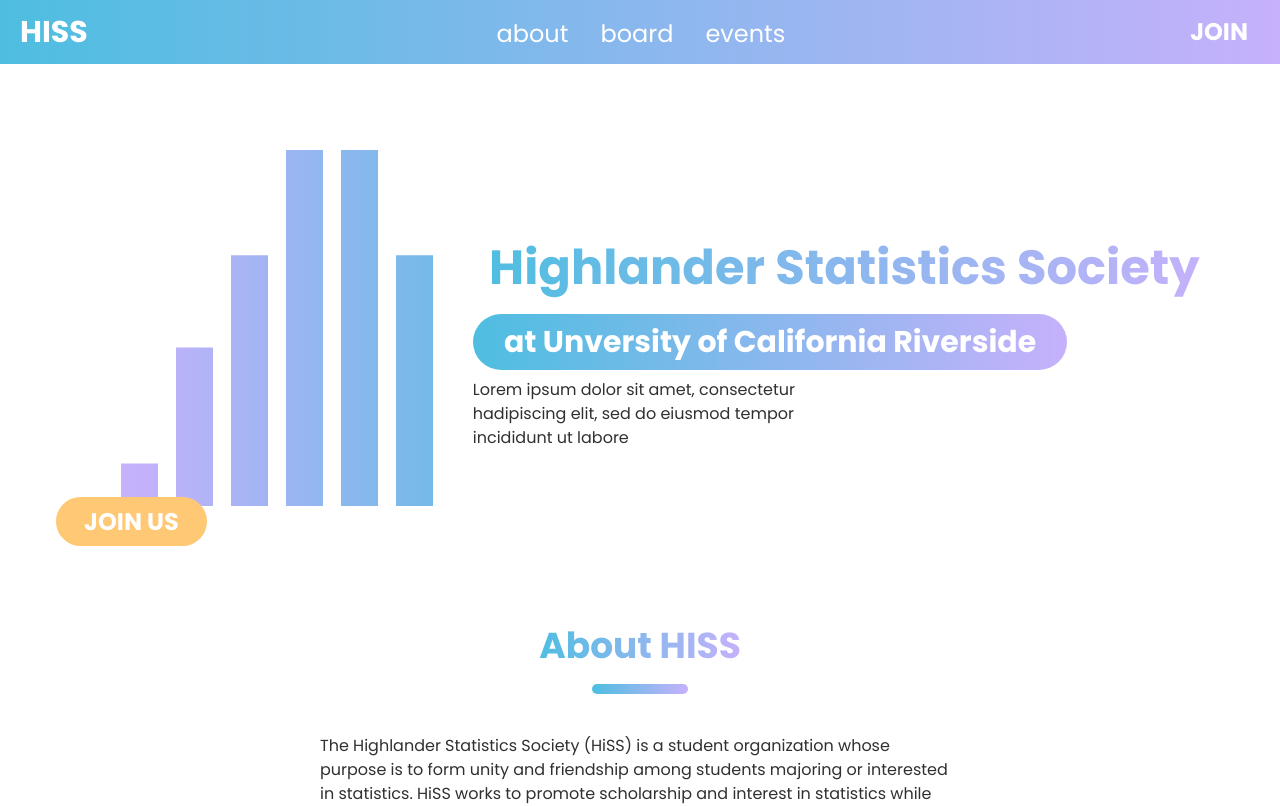
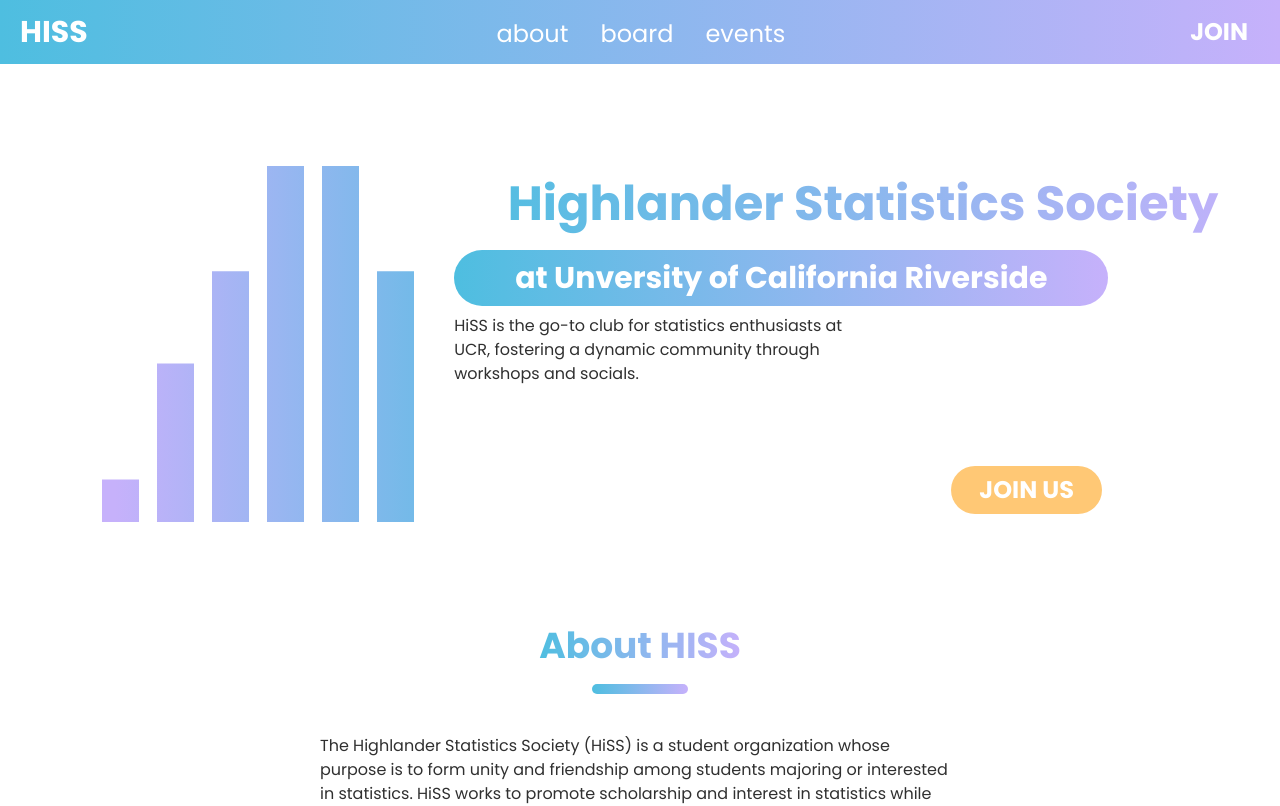
Before and after one commit to acm-ucr/hiss-website, a Next.js app: page / in a window 1280 px wide. Shown: the top 806 px of the page. Built offline with nearby package versions, Linux system fonts and the light colour scheme.

Commit message:
positioned join us button so it looks good on monitor screen and laptop screen in fullscreen

```diff
--- a/src/components/about/Landing.jsx
+++ b/src/components/about/Landing.jsx
@@ -4,28 +4,34 @@ import chart from "../../../public/assets/chart.svg";
 import Button from "../about/Button.jsx";
 const Landing = () => {
   return (
-    <div className="w-full flex justify-center items-center h-[70vh] ">
+    <div className="w-full flex justify-center items-center h-[70vh] relative">
       <div className="flex-row w-auto">
         <div className="h-auto flex sm:flex-row flex-col gap-8 items-center">
           <div className="flex w-1/2 justify-end items-center mr-2 sm:m-0">
             <Image src={chart} className="h-full w-auto m-0" alt="chart" />
           </div>
-          <div className="px-2 flex w-full justify-center items-start">
+          <div className="px-2 flex w-full justify-center items-start relative">
             <div className="flex flex-col w-3/4 lg:w-auto">
               <p className="text-5xl text-center py-1.5 font-bold text-transparent bg-clip-text bg-gradient-to-r from-hiss-blue to-hiss-purple">
                 Highlander Statistics Society
               </p>
-              <p className="sm:m-0 mr-24 text-white px-0 py-2.5 font-bold text-center sm:text-3xl sm:h-14 sm:w-4/5 w-80 bg-gradient-to-r from-hiss-blue to-hiss-purple rounded-full">
-                at Unversity of California Riverside
-              </p>
-              <p className="sm:my-1 py-1 h-10 sm:w-6/12 w-full">
-                Lorem ipsum dolor sit amet, consectetur hadipiscing elit, sed do
-                eiusmod tempor incididunt ut labore
-              </p>
+
+              <div className="flex flex-col">
+                <p className="sm:m-0 mr-24 text-white px-0 py-2.5 font-bold text-center sm:text-3xl sm:h-14 sm:w-4/5 w-80 bg-gradient-to-r from-hiss-blue to-hiss-purple rounded-full items-start relative">
+                  at Unversity of California Riverside
+                </p>
+
+                <p className="sm:my-1 py-1 h-10 sm:w-6/12 w-full items-start">
+                  HiSS is the go-to club for statistics enthusiasts at UCR,
+                  fostering a dynamic community through workshops and socials.
+                </p>
+                <div className="flex flex-col items-end mt-28 mr-[170px]">
+                  <Button text={"JOIN US"} />
+                </div>
+              </div>
             </div>
           </div>
         </div>
-        <Button text={"JOIN US"} />
       </div>
     </div>
   );
```
